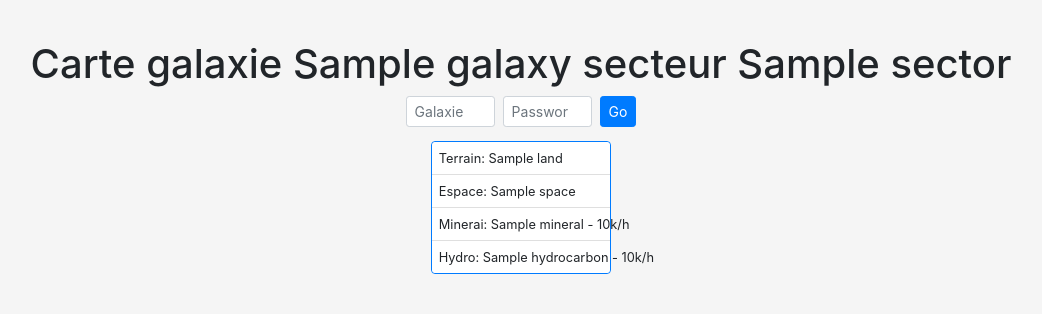
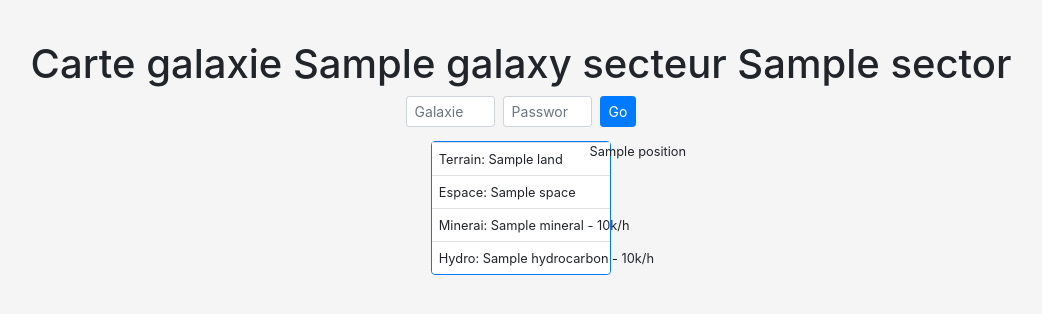
Before and after one commit to JGiard/ExilTool, a Python web app: template src/exiltool/templates/map.html in a window 1280 px wide. Shown: the part 56-370 px from the top of the page, without its empty margins (119-1161 px from the left). Run offline with Jinja, Linux system fonts and the light colour scheme; the template is opened without the code that fills it: most values are stand-ins (such as "Sample title", 1, 10 or a date in 2020); some libraries are stand-ins or nearby versions.

Commit message:
add planet positions on map

```diff
--- a/src/exiltool/templates/map.html
+++ b/src/exiltool/templates/map.html
@@ -18,6 +18,15 @@
             white-space: nowrap;
             margin: 0.5em;
             width: 14em;
+            position: relative;
+        }
+        .number {
+            position: absolute;
+            width: 20px;
+            height: 20px;
+            top: 0;
+            right: 0;
+            z-index: 20;
         }
 
         .list-group-item {
@@ -55,6 +64,9 @@
                     {% else %}
                         <div class="col">
                             <div class="card border-primary small">
+                                <div class="number">
+                                    {{  place.position }}
+                                </div>
                                 <ul class="list-group list-group-flush">
                                     <li class="list-group-item">Terrain: {{ place.planet.land }}</li>
                                     <li class="list-group-item">Espace: {{ place.planet.space }}</li>
```
